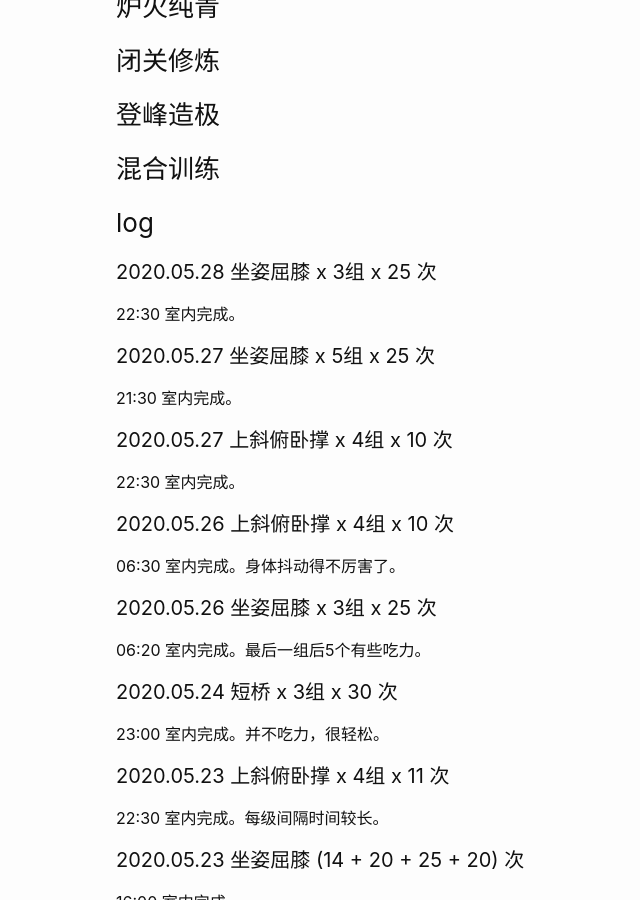
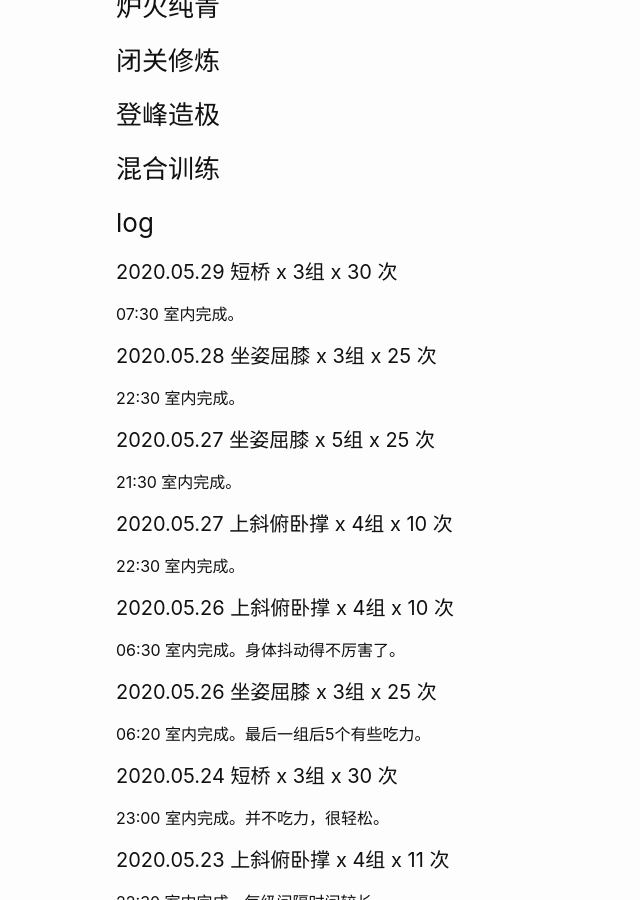
Before and after one commit to wangtiga/wangtiga.github.io, a Jekyll site: the page built from _previews/exercise.md, in a window 1280 px wide and 900 px high, scrolled down 653 px. Shown: the whole window, without its empty margins (154-794 px from the left). Built offline with Jekyll 4.4.1, drawn with Linux system fonts in a browser that asks for light colours.

Commit message:
updated from notep

```diff
--- a/_previews/exercise.md
+++ b/_previews/exercise.md
@@ -29,6 +29,16 @@ tags:   todo
 
 
 ### log
+
+
+
+#### 2020.05.29 短桥 x 3组 x 30 次
+
+07:30 室内完成。
+
+
+
+
 
 #### 2020.05.28 坐姿屈膝 x 3组 x 25 次
 
```
